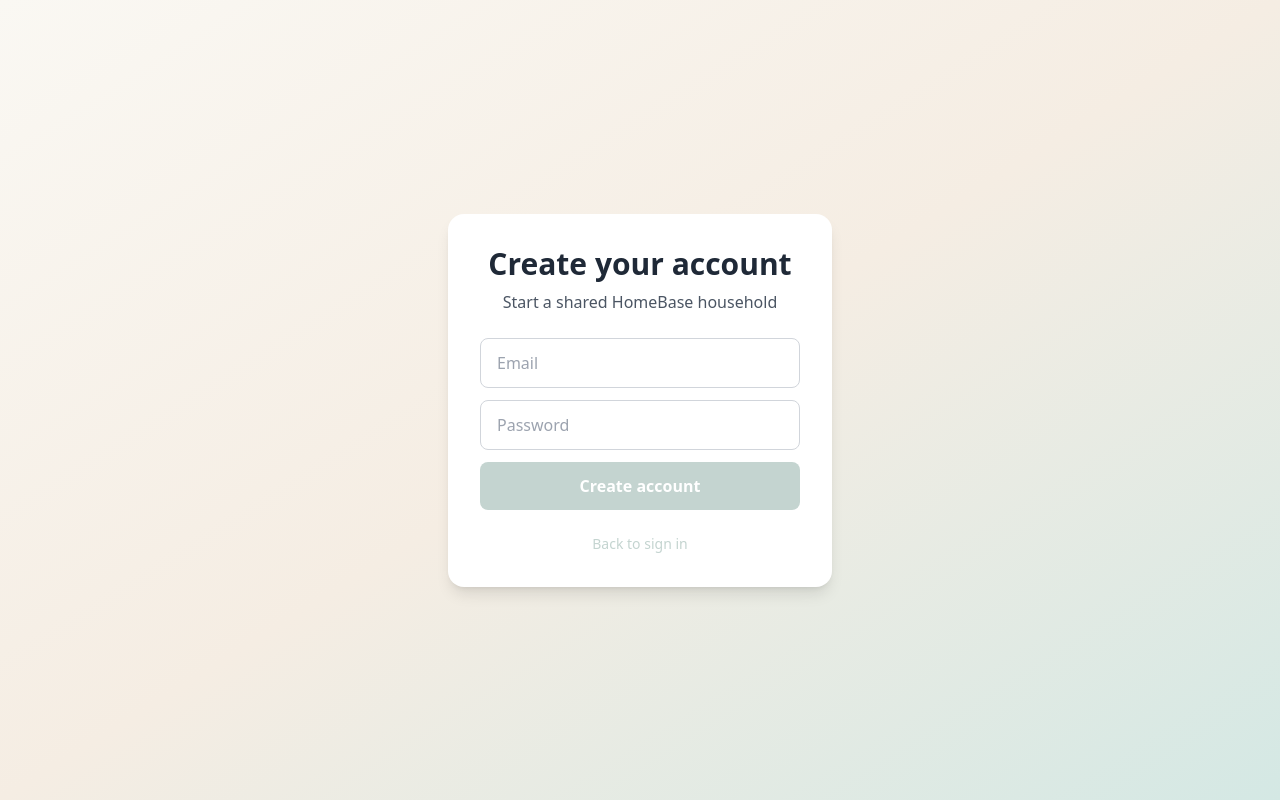
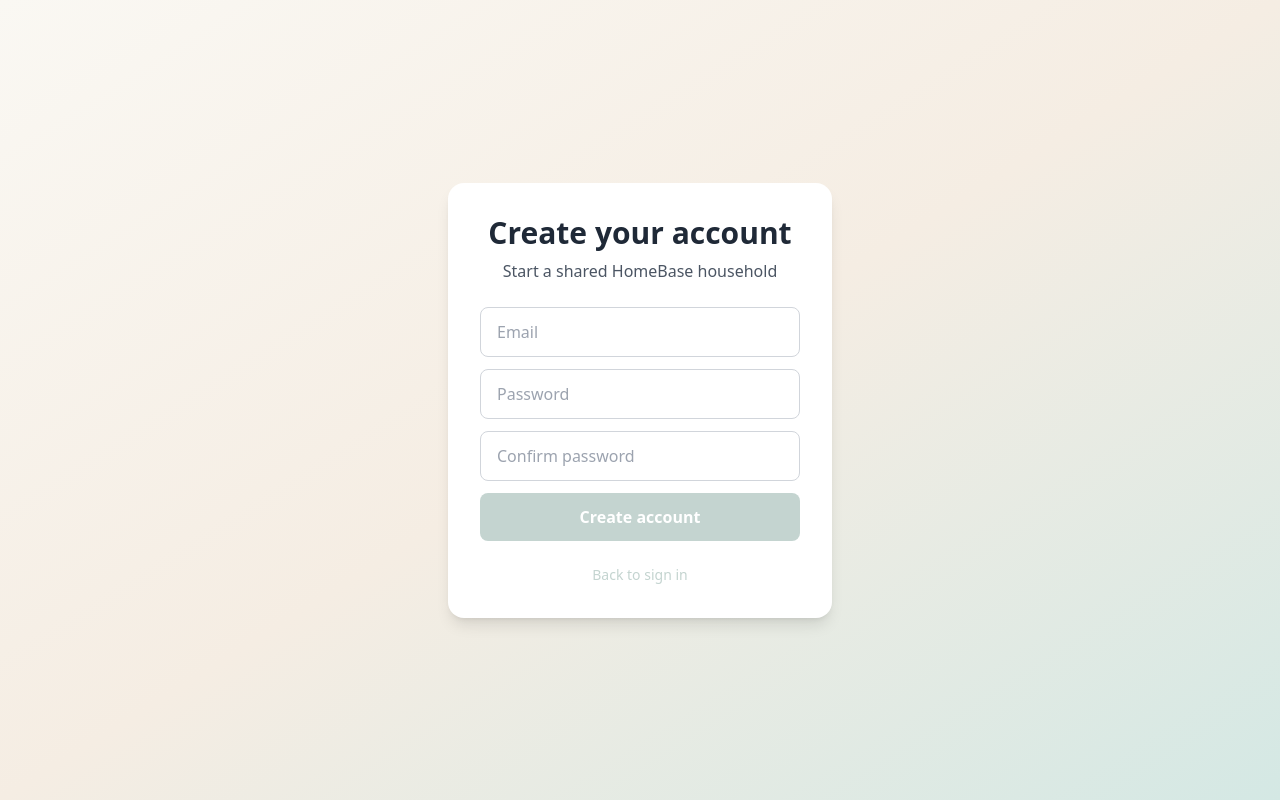
Before and after one commit to lgeti/HomeBase, a React (Vite) app: page / in a window 1280 px wide. Both pictures are taken after typing "name@example.com", "Sample123" into the empty fields and a click on the button "Create a new account". Built offline with nearby package versions, Linux system fonts and the light colour scheme; no server answers.

Commit message:
feat: add password confirmation field and validation to signup form

```diff
--- a/src/modules/Auth/pages/Signup.jsx
+++ b/src/modules/Auth/pages/Signup.jsx
@@ -3,6 +3,7 @@
 export default function Signup({ isConfigured, onSignUp, onSwitchToLogin }) {
   const [email, setEmail] = useState('')
   const [password, setPassword] = useState('')
+  const [confirmPassword, setConfirmPassword] = useState('')
   const [error, setError] = useState('')
   const [message, setMessage] = useState('')
   const [isSubmitting, setIsSubmitting] = useState(false)
@@ -11,6 +12,12 @@
     event.preventDefault()
     setError('')
     setMessage('')
+
+    if (password !== confirmPassword) {
+      setError('Passwords do not match')
+      return
+    }
+
     setIsSubmitting(true)
 
     try {
@@ -54,6 +61,15 @@
             required
             className="w-full px-4 py-3 border border-gray-300 rounded-lg focus:outline-none focus:ring-2 focus:ring-spring-sage"
           />
+          <input
+            type="password"
+            value={confirmPassword}
+            onChange={(event) => setConfirmPassword(event.target.value)}
+            placeholder="Confirm password"
+            minLength="6"
+            required
+            className="w-full px-4 py-3 border border-gray-300 rounded-lg focus:outline-none focus:ring-2 focus:ring-spring-sage"
+          />
           <button
             type="submit"
             disabled={!isConfigured || isSubmitting}
```
